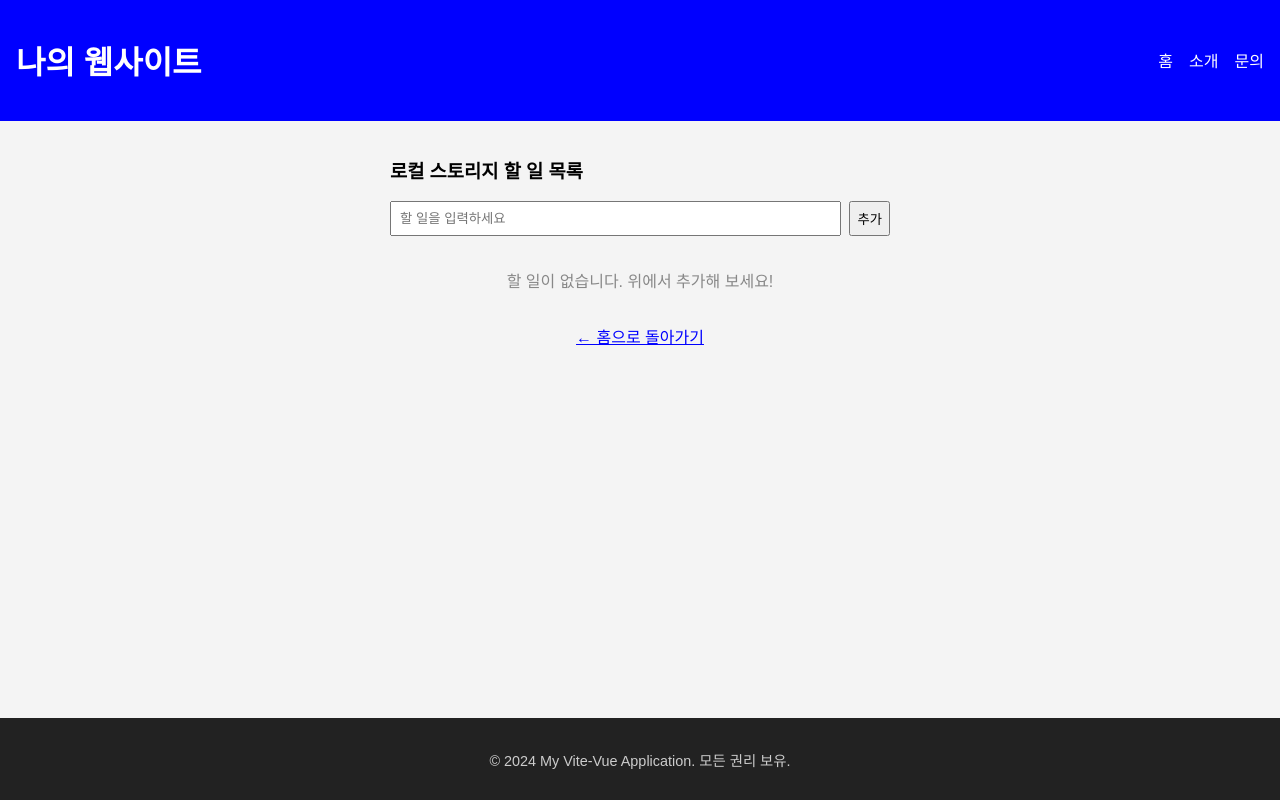
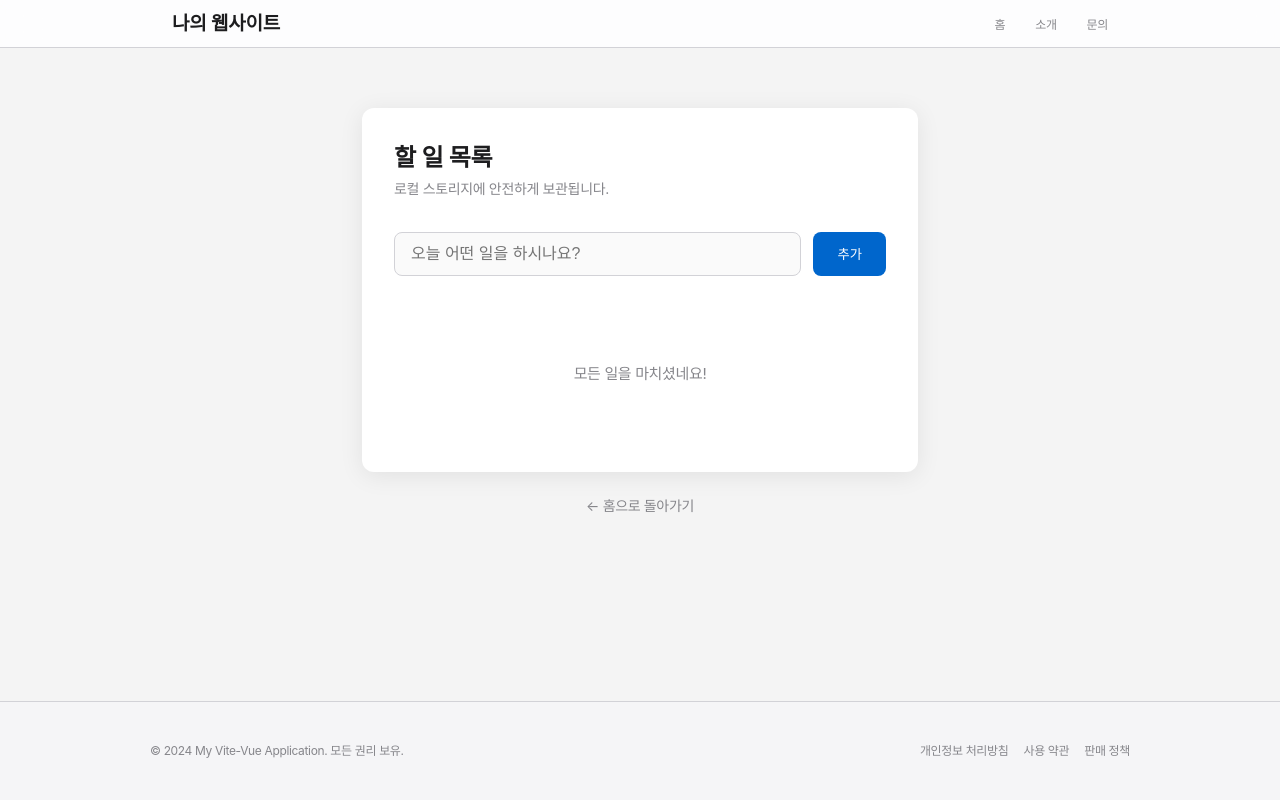
Before and after one commit to gya-nyang/ai-test, a Vue app: page /local-todo in a window 1280 px wide. Built offline with nearby package versions, Linux system fonts and the light colour scheme.

Commit message:
style: redesign with Apple-inspired minimalist SCSS

```diff
--- a/package.json
+++ b/package.json
@@ -14,6 +14,7 @@
   },
   "devDependencies": {
     "@vitejs/plugin-vue": "^5.0.0",
+    "sass": "^1.97.3",
     "vite": "^5.0.0"
   }
 }
--- /dev/null
+++ b/src/assets/styles/_variables.scss
@@ -0,0 +1,26 @@
+// Apple-inspired 디자인을 위한 SCSS 변수 정의
+
+// 1. 컬러 팔레트 (Color Palette)
+$color-bg-light: #f5f5f7;        // 애플 스타일의 배경색 (부드러운 그레이)
+$color-bg-white: #ffffff;        // 순백색
+$color-text-primary: #1d1d1f;    // 깊은 검정 (텍스트 주용)
+$color-text-secondary: #86868b;  // 보조 텍스트 (그레이)
+$color-accent: #0066cc;          // 애플 블루 (링크 및 강조)
+$color-accent-hover: #0071e3;    // 강조색 호버 상태
+$color-border: #d2d2d7;          // 경계선 색상
+$color-shadow: rgba(0, 0, 0, 0.08); // 부드러운 그림자
+
+// 2. 타이포그래피 (Typography)
+$font-family: -apple-system, BlinkMacSystemFont, "SF Pro Text", "Myriad Set Pro", "SF Pro Icons", "Helvetica Neue", "Helvetica", "Arial", sans-serif;
+$font-size-base: 16px;
+$font-size-h1: 48px;
+$font-size-h2: 32px;
+$font-size-h3: 24px;
+$font-size-body: 17px;
+$font-size-small: 14px;
+
+// 3. 레이아웃 & 스페이싱 (Layout & Spacing)
+$spacing-unit: 8px;
+$max-width-content: 980px;      // 애플 표준 콘텐츠 너비
+$border-radius: 12px;           // 부드러운 곡선 반지름
+$transition-speed: 0.3s;        // 애니메이션 전환 속도
--- /dev/null
+++ b/src/assets/styles/main.scss
@@ -0,0 +1,42 @@
+@import './_variables.scss';
+
+// 전역 스타일 설정 (Global Reset & Base)
+* {
+  box-sizing: border-box;
+  -webkit-font-smoothing: antialiased; // 텍스트 렌더링을 더 부드럽게 (애플 스타일)
+  -moz-osx-font-smoothing: grayscale;
+}
+
+body, html {
+  margin: 0;
+  padding: 0;
+  height: 100%;
+  font-family: $font-family;
+  background-color: $color-bg-light;
+  color: $color-text-primary;
+  font-size: $font-size-base;
+  line-height: 1.47059; // 애플 표준 줄 간격
+  letter-spacing: -0.022em; // 애플 스타일의 좁은 자간
+}
+
+#app {
+  height: 100%;
+}
+
+a {
+  color: $color-accent;
+  text-decoration: none;
+  transition: color $transition-speed ease;
+
+  &:hover {
+    color: $color-accent-hover;
+    text-decoration: underline;
+  }
+}
+
+button {
+  cursor: pointer;
+  border: none;
+  outline: none;
+  font-family: inherit;
+}
--- a/src/components/Footer.vue
+++ b/src/components/Footer.vue
@@ -1,15 +1,54 @@
 <template>
   <footer class="footer">
-    <p>&copy; 2024 My Vite-Vue Application. 모든 권리 보유.</p>
+    <div class="footer-content">
+      <p>&copy; 2024 My Vite-Vue Application. 모든 권리 보유.</p>
+      <div class="footer-links">
+        <a href="#">개인정보 처리방침</a>
+        <a href="#">사용 약관</a>
+        <a href="#">판매 정책</a>
+      </div>
+    </div>
   </footer>
 </template>
 
-<style scoped>
+<style lang="scss" scoped>
+@import "../assets/styles/_variables.scss";
+
+// 푸터 스타일: 미니멀하고 정제된 그레이 컬러 사용
 .footer {
-  background-color: #222;
-  color: #ccc;
-  text-align: center;
-  padding: 1rem;
-  font-size: 0.9rem;
+  background-color: $color-bg-light;
+  padding: 40px 22px;
+  border-top: 1px solid $color-border;
+  color: $color-text-secondary;
+  font-size: 12px;
+
+  .footer-content {
+    max-width: $max-width-content;
+    margin: 0 auto;
+    display: flex;
+    justify-content: space-between;
+    align-items: center;
+    flex-wrap: wrap;
+    gap: 1rem;
+  }
+
+  p {
+    margin: 0;
+  }
+
+  .footer-links {
+    display: flex;
+    gap: 15px;
+
+    a {
+      color: $color-text-secondary;
+      text-decoration: none;
+
+      &:hover {
+        color: $color-text-primary;
+        text-decoration: underline;
+      }
+    }
+  }
 }
 </style>
--- a/src/components/Header.vue
+++ b/src/components/Header.vue
@@ -1,30 +1,69 @@
 <template>
   <header class="header">
-    <h1>나의 웹사이트</h1>
-    <nav>
+    <div class="header-content">
+      <router-link to="/" class="logo">나의 웹사이트</router-link>
+      <nav class="nav">
         <ul>
-        <li>홈</li>
-        <li>소개</li>
-        <li>문의</li>
+          <li><router-link to="/">홈</router-link></li>
+          <li><a href="#">소개</a></li>
+          <li><a href="#">문의</a></li>
         </ul>
       </nav>
+    </div>
   </header>
 </template>
 
-<style scoped>
+<style lang="scss" scoped>
+@import "../assets/styles/_variables.scss";
+
+// 헤더 레이아웃: 블러 효과가 들어간 반투명 상단 바 (애플 스타일)
 .header {
-  background-color: blue;
-  color: white;
-  padding: 1rem;
+  position: sticky;
+  top: 0;
+  z-index: 100;
+  background-color: rgba(255, 255, 255, 0.8); // 80% 반투명 흰색
+  backdrop-filter: saturate(180%) blur(20px); // 뒤 배경 블러 처리 (주요 특징)
+  border-bottom: 1px solid $color-border;
+  height: 48px; // 콤팩트한 높이
+  display: flex;
+  align-items: center;
+
+  .header-content {
+    width: 100%;
+    max-width: $max-width-content;
+    margin: 0 auto;
+    padding: 0 22px;
     display: flex;
     justify-content: space-between;
     align-items: center;
   }
-.header nav ul {
+
+  .logo {
+    font-size: 19px;
+    font-weight: 600;
+    color: $color-text-primary;
+    text-decoration: none;
+    letter-spacing: -0.012em;
+  }
+
+  .nav ul {
     list-style: none;
     display: flex;
-  gap: 1rem;
+    gap: 30px;
     margin: 0;
     padding: 0;
+
+    li a {
+      font-size: 12px;
+      color: $color-text-secondary;
+      text-decoration: none;
+      transition: color $transition-speed ease;
+
+      &:hover {
+        color: $color-text-primary;
+        text-decoration: none;
+      }
+    }
+  }
 }
 </style>
--- a/src/main.js
+++ b/src/main.js
@@ -1,8 +1,8 @@
 import { createApp } from 'vue'
-import './style.css'
+import './assets/styles/main.scss' // SCSS 통합 파일 임포트
 import App from './App.vue'
 import router from './router'
 
 createApp(App)
-  .use(router) // 라우터를 앱에 등록합니다.
+  .use(router)
   .mount('#app')
--- a/src/views/LocalStorageTodo.vue
+++ b/src/views/LocalStorageTodo.vue
@@ -1,150 +1,248 @@
 <script setup>
 import { ref, onMounted, watch } from 'vue'
 
-// 1. 상태(State) 정의: 사용자 입력을 받을 텍스트와 할 일 목록 배열
 const newTodoText = ref('')
 const todos = ref([])
 
-// 2. 초기 데이터 로드: 컴포넌트가 마운트될 때(onMounted) 로컬스토리지에서 데이터를 읽어옵니다.
 onMounted(() => {
   const savedTodos = localStorage.getItem('vue3-todos-local')
   if (savedTodos) {
-    // 로컬스토리지에 저장된 JSON 문자열을 다시 배열 형태로 변환합니다.
     todos.value = JSON.parse(savedTodos)
   }
 })
 
-// 3. 데이터 자동 저장: watch를 사용하여 todos 배열이 변경될 때마다 로컬스토리지에 업데이트합니다.
-// { deep: true } 옵션은 배열 내부 요소의 속성 변경(예: 완료 여부 토글)까지 감지합니다.
 watch(todos, (newVal) => {
   localStorage.setItem('vue3-todos-local', JSON.stringify(newVal))
 }, { deep: true })
 
-// 4. 할 일 추가 로직
 const addTodo = () => {
   if (newTodoText.value.trim() === '') return
-
   const todo = {
-    id: Date.now(), // 유니크한 ID 생성 (간단히 현재 시간 사용)
+    id: Date.now(),
     text: newTodoText.value,
     completed: false
   }
-
-  // 배열 앞에 새 항목 추가
   todos.value.unshift(todo)
-  // 입력 필드 초기화
   newTodoText.value = ''
 }
 
-// 5. 할 일 삭제 로직
 const deleteTodo = (id) => {
   todos.value = todos.value.filter(t => t.id !== id)
 }
 
-// 6. 전체 완료 여부 체크 (필터링 예제)
 const toggleComplete = (todo) => {
   todo.completed = !todo.completed
 }
 </script>
 
 <template>
-  <div class="todo-app">
-    <h3>로컬 스토리지 할 일 목록</h3>
+  <div class="todo-view">
+    <div class="todo-card">
+      <header class="card-header">
+        <h3>할 일 목록</h3>
+        <p class="subtitle">로컬 스토리지에 안전하게 보관됩니다.</p>
+      </header>
 
-    <!-- 입력 영역: @keyup.enter로 엔터키를 눌렀을 때도 추가되도록 함 -->
-    <div class="input-group">
+      <div class="input-area">
         <input
           v-model="newTodoText"
-        placeholder="할 일을 입력하세요"
+          placeholder="오늘 어떤 일을 하시나요?"
           @keyup.enter="addTodo"
+          class="todo-input"
         />
-      <button @click="addTodo">추가</button>
+        <button @click="addTodo" class="add-button">추가</button>
       </div>
 
-    <!-- 목록 영역 -->
+      <div class="todo-list-container">
         <ul class="todo-list">
           <transition-group name="list">
             <li v-for="todo in todos" :key="todo.id" :class="{ completed: todo.completed }">
-          <span @click="toggleComplete(todo)">{{ todo.text }}</span>
+              <div class="todo-item-content">
+                <div class="checkbox" @click="toggleComplete(todo)">
+                  <div class="check-mark" v-if="todo.completed">✓</div>
+                </div>
+                <span class="text" @click="toggleComplete(todo)">{{ todo.text }}</span>
+              </div>
               <button @click="deleteTodo(todo.id)" class="delete-btn">삭제</button>
             </li>
           </transition-group>
         </ul>
 
-    <div v-if="todos.length === 0" class="empty">
-      할 일이 없습니다. 위에서 추가해 보세요!
+        <div v-if="todos.length === 0" class="empty-state">
+          <p>모든 일을 마치셨네요!</p>
+        </div>
+      </div>
     </div>
 
     <router-link to="/" class="back-link">← 홈으로 돌아가기</router-link>
   </div>
 </template>
 
-<style scoped>
-.todo-app {
-  max-width: 500px;
+<style lang="scss" scoped>
+@import "../assets/styles/_variables.scss";
+
+// 투두 뷰: 부드러운 배경과 중앙 정렬
+.todo-view {
+  max-width: 600px;
   margin: 0 auto;
-  padding: 1rem;
+  padding: 60px 22px;
 }
-.input-group {
+
+// 투두 카드: 애플 스타일의 부드러운 모서리와 그림자
+.todo-card {
+  background: $color-bg-white;
+  border-radius: $border-radius;
+  box-shadow: 0 4px 24px $color-shadow;
+  padding: 32px;
+  margin-bottom: 24px;
+}
+
+.card-header {
+  margin-bottom: 32px;
+  h3 {
+    font-size: 24px;
+    font-weight: 600;
+    margin: 0 0 4px 0;
+  }
+  .subtitle {
+    font-size: 14px;
+    color: $color-text-secondary;
+    margin: 0;
+  }
+}
+
+// 입력 영역: 세련된 커스텀 입력 필드
+.input-area {
   display: flex;
-  gap: 0.5rem;
-  margin-bottom: 2rem;
+  gap: 12px;
+  margin-bottom: 32px;
+
+  .todo-input {
+    flex: 1;
+    padding: 12px 16px;
+    font-size: 16px;
+    border: 1px solid $color-border;
+    border-radius: $border-radius - 4px;
+    background-color: #fafafa;
+    transition: all $transition-speed ease;
+
+    &:focus {
+      outline: none;
+      background-color: white;
+      border-color: $color-accent;
+      box-shadow: 0 0 0 3px rgba(0, 102, 204, 0.1);
     }
-.input-group input {
-  flex: 1;
-  padding: 0.5rem;
   }
+
+  .add-button {
+    background-color: $color-accent;
+    color: white;
+    padding: 0 24px;
+    font-weight: 500;
+    border-radius: $border-radius - 4px;
+    transition: background-color $transition-speed;
+
+    &:hover {
+      background-color: $color-accent-hover;
+    }
+  }
+}
+
+// 리스트 아이템: 체크박스 스타일링 포함
 .todo-list {
   list-style: none;
   padding: 0;
-}
-.todo-list li {
+  margin: 0;
+
+  li {
     display: flex;
     justify-content: space-between;
     align-items: center;
-  padding: 0.8rem;
-  border-bottom: 1px solid #ddd;
-  background: white;
+    padding: 16px 0;
+    border-bottom: 1px solid #f2f2f2;
+    transition: opacity 0.3s;
+
+    &:last-child {
+      border-bottom: none;
     }
-.todo-list li.completed span {
+
+    &.completed {
+      .text {
         text-decoration: line-through;
-  color: #888;
+        color: $color-text-secondary;
       }
-.todo-list li span {
+      .checkbox {
+        background-color: #34c759; // 애플 그린 컬러
+        border-color: #34c759;
+      }
+    }
+  }
+}
+
+.todo-item-content {
+  display: flex;
+  align-items: center;
+  gap: 12px;
+  flex: 1;
+
+  .text {
     cursor: pointer;
-  flex: 1;
+    font-size: 17px;
   }
+}
+
+// 커스텀 체크박스
+.checkbox {
+  width: 22px;
+  height: 22px;
+  border-radius: 50%;
+  border: 1px solid $color-border;
+  cursor: pointer;
+  display: flex;
+  align-items: center;
+  justify-content: center;
+  transition: all 0.2s ease;
+
+  .check-mark {
+    color: white;
+    font-size: 12px;
+    font-weight: bold;
+  }
+}
+
 .delete-btn {
-  background-color: #ff4d4d;
-  color: white;
-  border: none;
-  padding: 0.3rem 0.6rem;
-  border-radius: 4px;
-  cursor: pointer;
+  background: transparent;
+  color: #ff3b30; // 애플 레드 컬러
+  font-size: 14px;
+  font-weight: 400;
+  opacity: 0; // 평소에는 숨김
+  transition: opacity 0.2s;
+
+  &:hover {
+    text-decoration: underline;
   }
-.empty {
+}
+
+.todo-list li:hover .delete-btn {
+  opacity: 1; // 호버 시에만 삭제 버튼 노출
+}
+
+.empty-state {
   text-align: center;
-  color: #888;
-  margin-top: 2rem;
+  padding: 40px 0;
+  color: $color-text-secondary;
+  font-size: 15px;
 }
+
 .back-link {
   display: block;
-  margin-top: 2rem;
   text-align: center;
-  color: blue;
+  font-size: 14px;
+  color: $color-text-secondary;
 }
 
-/* 리스트 전환 애니메이션 */
-.list-enter-active,
-.list-leave-active {
-  transition: all 0.5s ease;
-}
-.list-enter-from {
-  opacity: 0;
-  transform: translateX(30px);
-}
-.list-leave-to {
-  opacity: 0;
-  transform: translateX(-30px);
-}
+// 리스트 트랜지션
+.list-enter-active, .list-leave-active { transition: all 0.5s cubic-bezier(0.4, 0, 0.2, 1); }
+.list-enter-from { opacity: 0; transform: translateY(10px); }
+.list-leave-to { opacity: 0; transform: scale(0.95); }
 </style>
```
Also changed, not shown: src/views/Home.vue (+65 -16 lines), 1 other file (tests, documents, lock files or other folders). Lines whose indentation alone changed are shown as unchanged.
